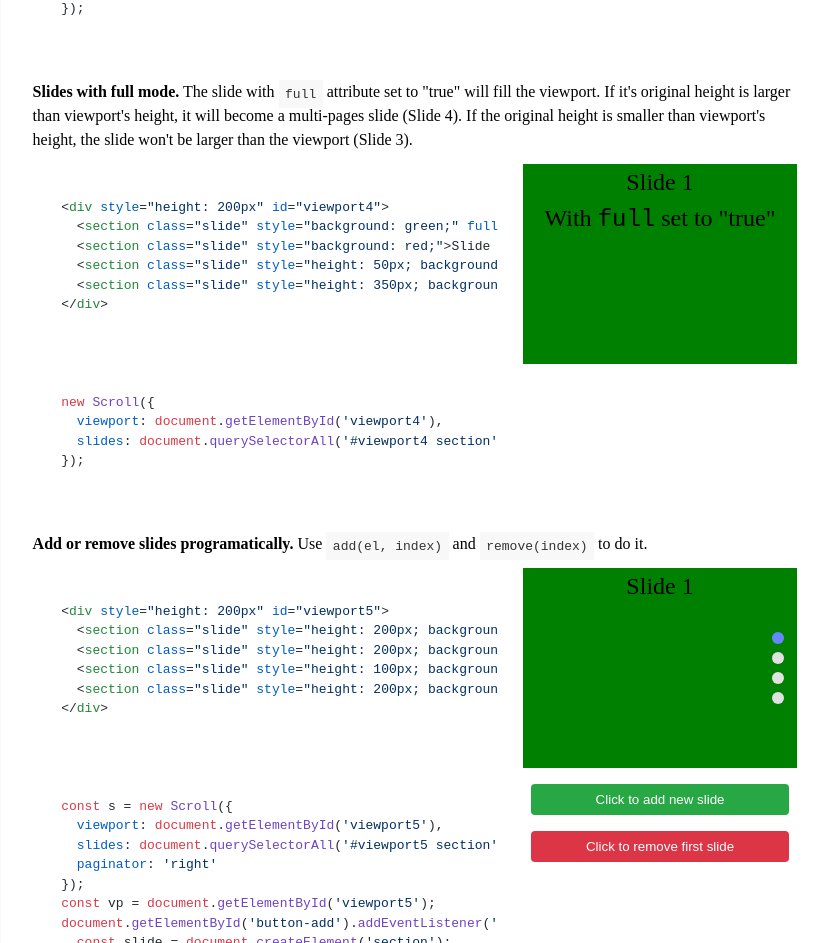
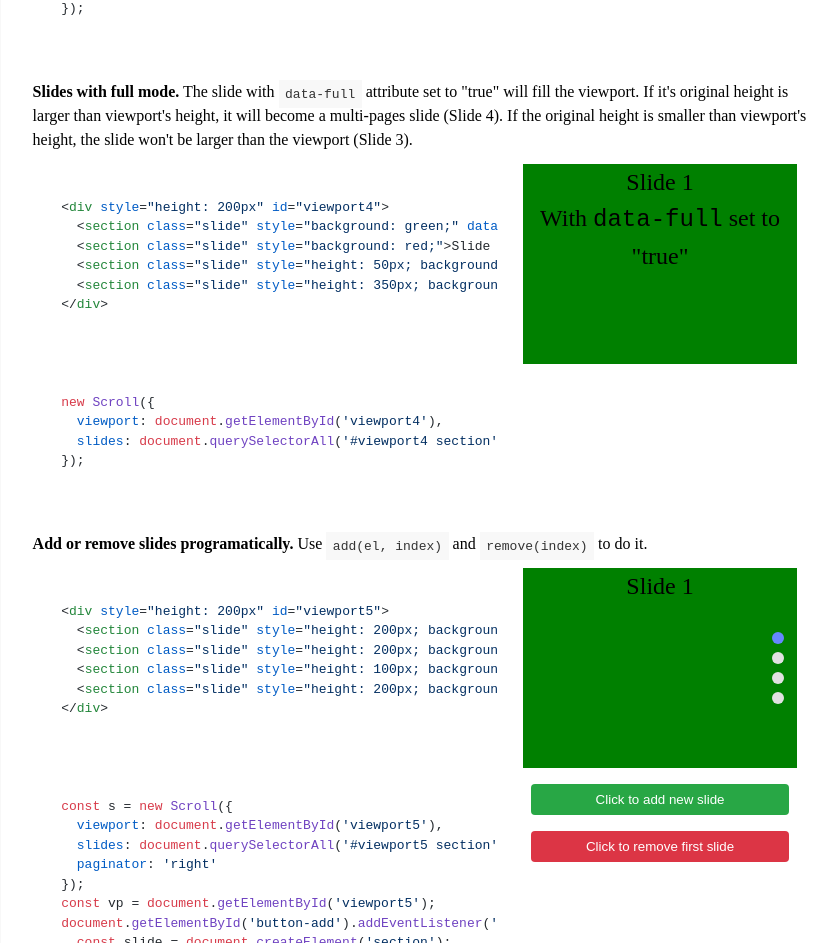
Before and after one commit to fralonra/scroll-slide, a website: page demo/index.html in a window 1280 px wide. Shown: the part 1790-2733 px from the top of the page, without its empty margins (219-1056 px from the left). Drawn offline with nearby package versions, Linux system fonts and the light colour scheme; files that its build step writes are made by us from their sources.

Commit message:
v1.0.0: rename attr 'full' to 'data-full'

```diff
--- a/demo/index.html
+++ b/demo/index.html
@@ -152,16 +152,16 @@
         </section>
         <section>
           <div class="section-content">
-            <b>Slides with full mode.</b> The slide with <code class="code-word">full</code> attribute set to "true" will fill the viewport. If it's original height is larger than viewport's height, it will become a multi-pages slide (Slide 4). If the original height is smaller than viewport's height, the slide won't be larger than the viewport (Slide 3).
+            <b>Slides with full mode.</b> The slide with <code class="code-word">data-full</code> attribute set to "true" will fill the viewport. If it's original height is larger than viewport's height, it will become a multi-pages slide (Slide 4). If the original height is smaller than viewport's height, the slide won't be larger than the viewport (Slide 3).
           </div>
           <div class="section-demo">
             <div class="code">
               <pre><code class="html">
   &lt;div style="height: 200px" id="viewport4"&gt;
-    &lt;section class="slide" style="background: green;" full="true"&gt;Slide 1&lt;br&gt;With &lt;code&gt;full&lt;/code&gt; set to "true"&lt;/section&gt;
-    &lt;section class="slide" style="background: red;"&gt;Slide 2&lt;br&gt;Without &lt;code&gt;full&lt;/code&gt; set to "true"&lt;/section&gt;
-    &lt;section class="slide" style="height: 50px; background: orange;" full="true"&gt;Slide 3&lt;br&gt;With &lt;code&gt;full&lt;/code&gt; set to "true"&lt;br&gt;A&lt;br&gt;&lt;br&gt;LONG&lt;br&gt;&lt;br&gt;SLIDE&lt;br&gt;&lt;br&gt;!&lt;br&gt;&lt;/section&gt;
-    &lt;section class="slide" style="height: 350px; background: blue;" full="true"&gt;Slide 4&lt;br&gt;With &lt;code&gt;full&lt;/code&gt; set to "true"&lt;br&gt;A&lt;br&gt;&lt;br&gt;MUTI-PAGES&lt;br&gt;&lt;br&gt;SLIDE&lt;br&gt;&lt;br&gt;!&lt;br&gt;&lt;/section&gt;
+    &lt;section class="slide" style="background: green;" data-full="true"&gt;Slide 1&lt;br&gt;With &lt;code&gt;data-full&lt;/code&gt; set to "true"&lt;/section&gt;
+    &lt;section class="slide" style="background: red;"&gt;Slide 2&lt;br&gt;Without &lt;code&gt;data-full&lt;/code&gt; set to "true"&lt;/section&gt;
+    &lt;section class="slide" style="height: 50px; background: orange;" data-full="true"&gt;Slide 3&lt;br&gt;With &lt;code&gt;data-full&lt;/code&gt; set to "true"&lt;br&gt;A&lt;br&gt;&lt;br&gt;LONG&lt;br&gt;&lt;br&gt;SLIDE&lt;br&gt;&lt;br&gt;!&lt;br&gt;&lt;/section&gt;
+    &lt;section class="slide" style="height: 350px; background: blue;" data-full="true"&gt;Slide 4&lt;br&gt;With &lt;code&gt;data-full&lt;/code&gt; set to "true"&lt;br&gt;A&lt;br&gt;&lt;br&gt;MUTI-PAGES&lt;br&gt;&lt;br&gt;SLIDE&lt;br&gt;&lt;br&gt;!&lt;br&gt;&lt;/section&gt;
   &lt;/div&gt;
               </code></pre>
               <pre><code class="javascript">
@@ -173,10 +173,10 @@
             </div>
             <div class="showcase">
               <div style="height: 200px" id="viewport4">
-                <section class="slide" style="background: green;" full="true">Slide 1<br>With <code>full</code> set to "true"</section>
-                <section class="slide" style="background: red;">Slide 2<br>Without <code>full</code> set to "true"</section>
-                <section class="slide" style="height: 50px; background: orange;" full="true">Slide 3<br>With <code>full</code> set to "true"<br>A<br><br>LONG<br><br>SLIDE<br><br>!<br></section>
-                <section class="slide" style="height: 350px; background: blue;" full="true">Slide 4<br>With <code>full</code> set to "true"<br>A<br><br>MUTI-PAGES<br><br>SLIDE<br><br>!<br></section>
+                <section class="slide" style="background: green;" data-full="true">Slide 1<br>With <code>data-full</code> set to "true"</section>
+                <section class="slide" style="background: red;">Slide 2<br>Without <code>data-full</code> set to "true"</section>
+                <section class="slide" style="height: 50px; background: orange;" data-full="true">Slide 3<br>With <code>data-full</code> set to "true"<br>A<br><br>LONG<br><br>SLIDE<br><br>!<br></section>
+                <section class="slide" style="height: 350px; background: blue;" data-full="true">Slide 4<br>With <code>data-full</code> set to "true"<br>A<br><br>MUTI-PAGES<br><br>SLIDE<br><br>!<br></section>
               </div>
             </div>
             <script type="text/javascript">
--- a/package.json
+++ b/package.json
@@ -1,6 +1,6 @@
 {
   "name": "scroll-slide",
-  "version": "0.5.4",
+  "version": "1.0.0",
   "description": "Flexible and pure-js scrollable slides maker.",
   "main": "index.js",
   "scripts": {
--- a/scroll-slide.js
+++ b/scroll-slide.js
@@ -123,11 +123,11 @@ class Scroll {
   }
 
   toggleFull (el) {
-    if (el.getAttribute('full') === 'true') {
-      el.removeAttribute('full');
+    if (el.getAttribute('data-full') === 'true') {
+      el.removeAttribute('data-full');
       el.style.height = '';
     } else {
-      el.setAttribute('full', 'true');
+      el.setAttribute('data-full', 'true');
       el.style.height = `${this._option.viewport.clientHeight}px`;
     }
   }
@@ -281,7 +281,7 @@ class Scroll {
   _initSlide (el, i = null) {
     el.classList.add(`${classNamePrefix}-slide`);
     el.style.overflow = 'hidden';
-    if (el.getAttribute('full') === 'true') {
+    if (el.getAttribute('data-full') === 'true') {
       this._initFullHeight(el);
     }
     moveEl(el, this._wrapper, i);
```
Also changed, not shown: index.js (+4 -4 lines), README.md, scroll-slide.min.js.
